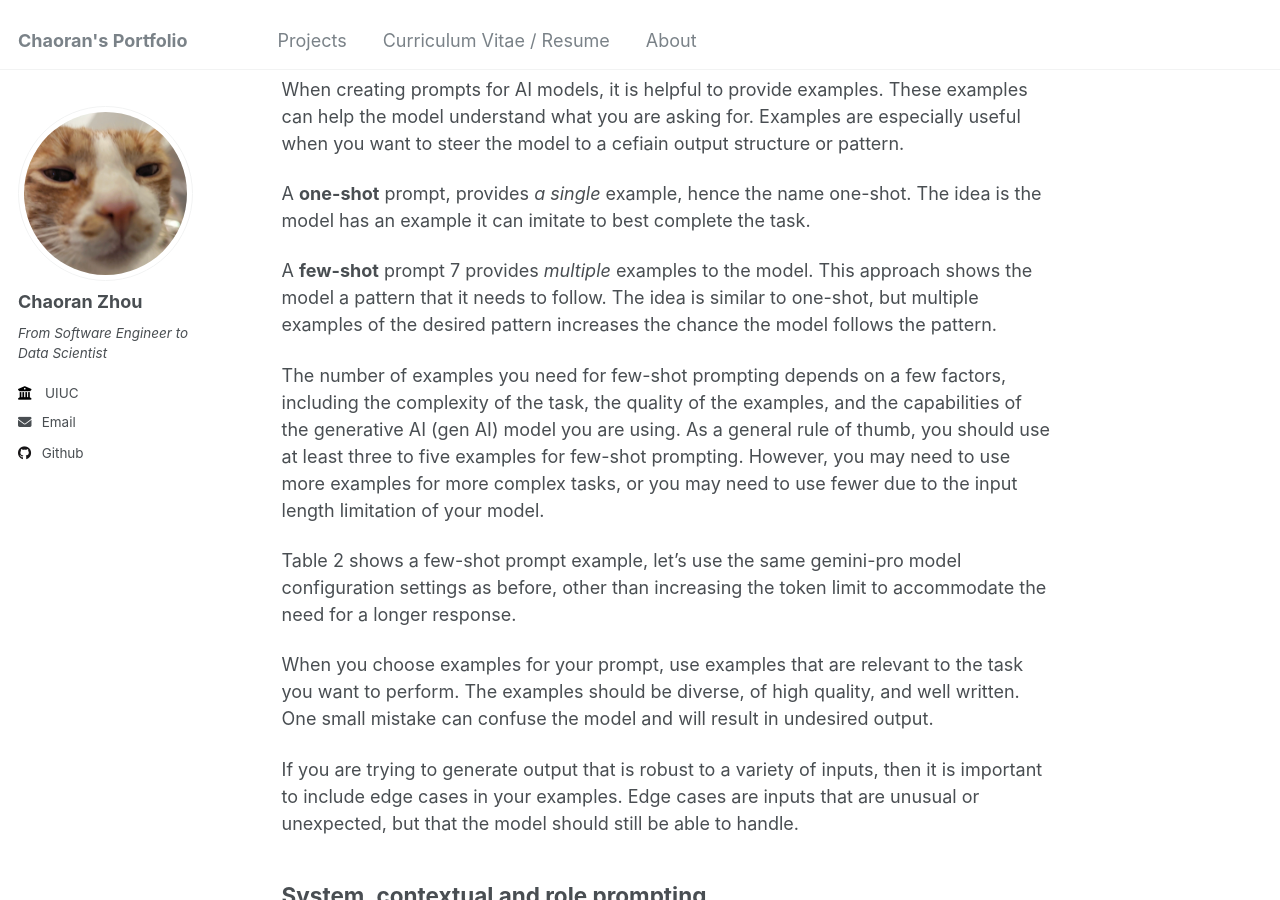
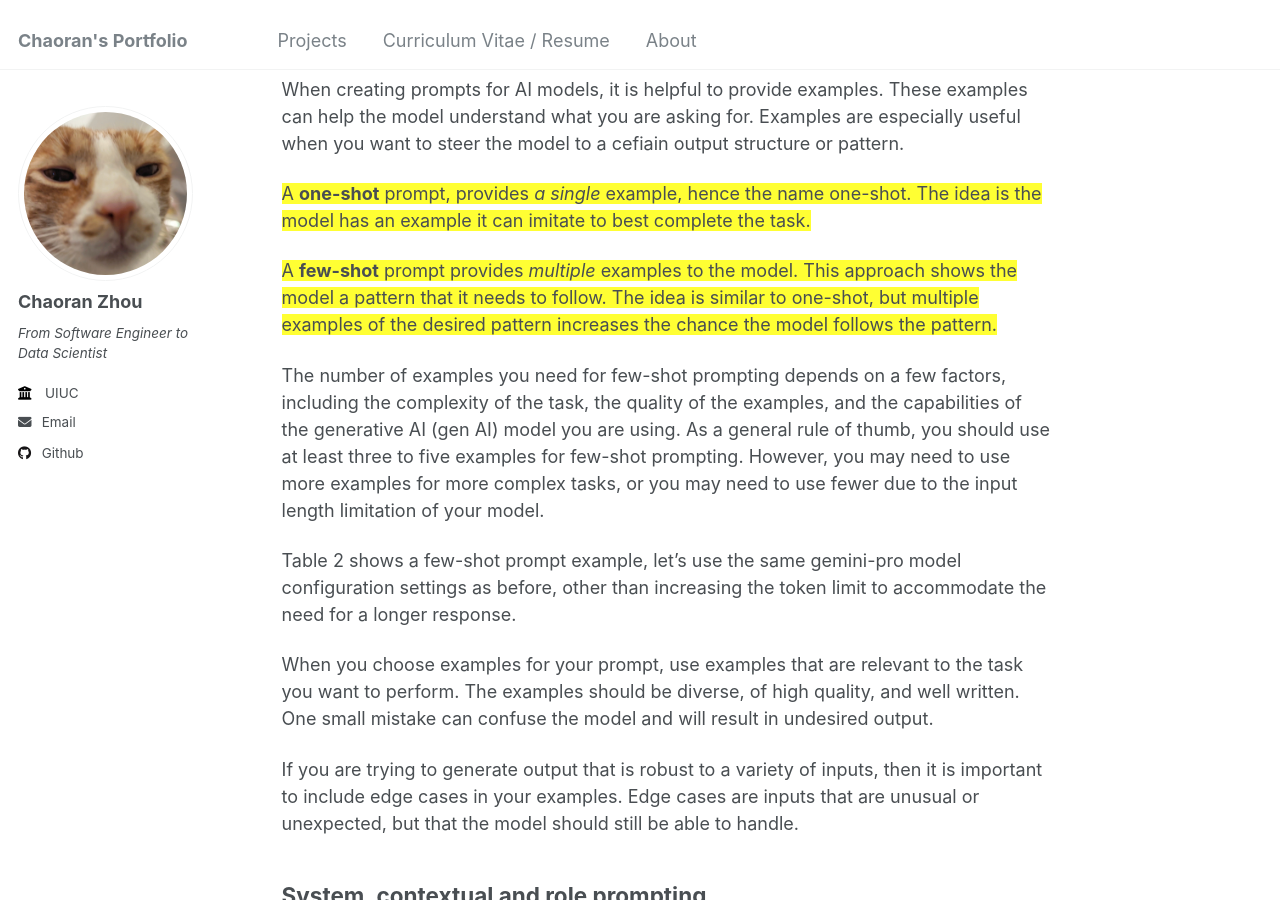
Before and after one commit to ranranrunforit/ranranrunforit.github.io, a Jekyll site: the page built from _projects/project-16.md, in a window 1280 px wide and 900 px high, scrolled down 4769 px. Built offline with Jekyll 4.4.1, drawn with Linux system fonts in a browser that asks for light colours.

Commit message:
Update project-16.md

```diff
--- a/_projects/project-16.md
+++ b/_projects/project-16.md
@@ -166,16 +166,16 @@ process is in the Best Practices section later in this chapter ("Document the va
 The model temperature should be set to a low number, since no creativity is needed, and we use the gemini-pro default top-K and top-P values, which effectively disable both settings (see 'LLM Output Configuration' above). Pay attention to the generated output. The words disturbing and masterpiece should make the prediction a little more complicated, as both
 words are used in the same sentence.
 
-When zero-shot doesn’t work, you can provide demonstrations or examples in the prompt, which leads to “one-shot” and “few-shot” prompting.
+When zero-shot doesn’t work, you can provide demonstrations or examples in the prompt, which leads to "one-shot" and "few-shot" prompting.
 
 
 ## One-shot & few-shot
 
 When creating prompts for AI models, it is helpful to provide examples. These examples can help the model understand what you are asking for. Examples are especially useful when you want to steer the model to a cefiain output structure or pattern.
 
-A **one-shot** prompt, provides *a single* example, hence the name one-shot. The idea is the model has an example it can imitate to best complete the task.
+ <span style="background-color: #FFFF33;">A **one-shot** prompt, provides *a single* example, hence the name one-shot. The idea is the model has an example it can imitate to best complete the task.</span>
 
-A **few-shot** prompt 7 provides *multiple* examples to the model. This approach shows the model a pattern that it needs to follow. The idea is similar to one-shot, but multiple examples of the desired pattern increases the chance the model follows the pattern.
+ <span style="background-color: #FFFF33;">A **few-shot** prompt provides *multiple* examples to the model. This approach shows the model a pattern that it needs to follow. The idea is similar to one-shot, but multiple examples of the desired pattern increases the chance the model follows the pattern.</span>
 
 
 
```
